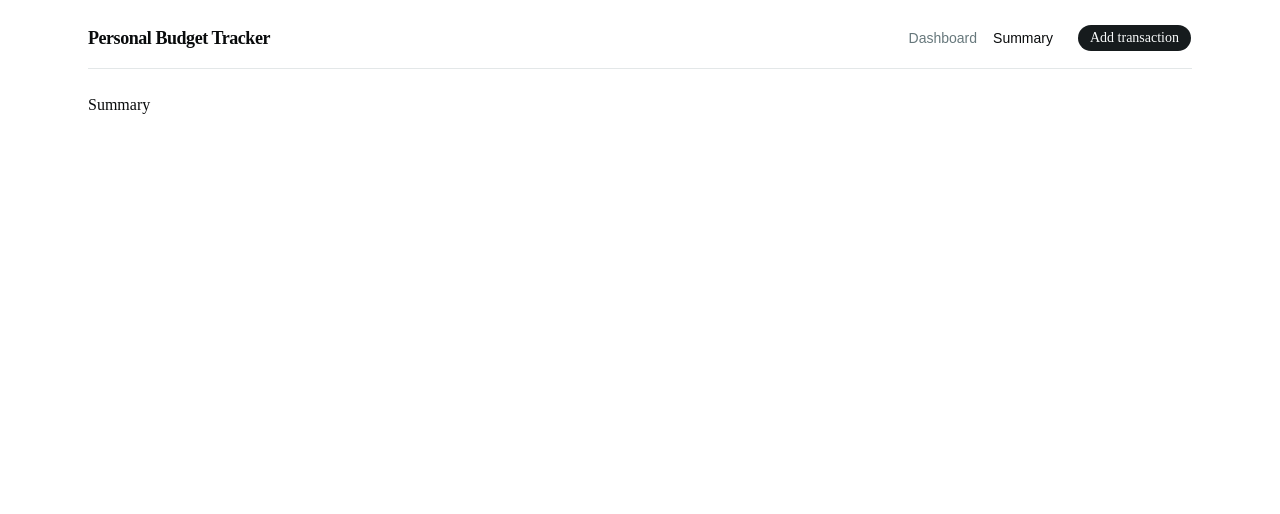
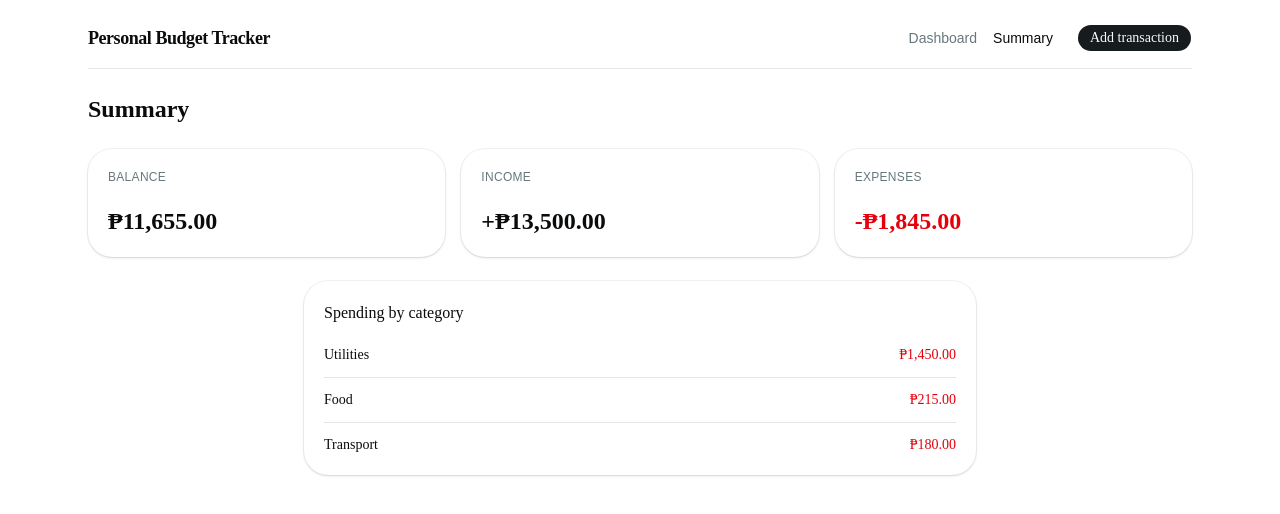
Before and after one commit to mrcv-dmg/midterm-project-webdvt, a React (Vite) app: page /summary in a window 1280 px wide. Shown: the top 514 px of the page. Built offline with nearby package versions, Linux system fonts and the light colour scheme.

Commit message:
added a function for transactionDetail, summary and transactionList

```diff
--- a/src/App.jsx
+++ b/src/App.jsx
@@ -19,6 +19,7 @@ function App(){
       <Route path = "/addTransaction" element={<AddTransaction />} />
       <Route path = "/transactionDetail" element={<TransactionDetail />} />
       <Route path = "/summary" element={<Summary />} />
+
     </Routes>
   </BrowserRouter>
   </TransactionProvider>
--- a/src/components/ui/summarycards.jsx
+++ b/src/components/ui/summarycards.jsx
@@ -1,5 +1,5 @@
-import { Card, CardHeader, CardTitle, CardContent } from "@/components/ui/card";
-import { useTransactions } from "@/context/transactionContext";
+import {Card, CardHeader, CardTitle, CardContent} from "@/components/ui/card";
+import {useTransactions} from "@/context/transactionContext";
 
 function formatPHP(amount) {
   return new Intl.NumberFormat("en-PH", {
--- a/src/components/ui/transactionlist.jsx
+++ b/src/components/ui/transactionlist.jsx
@@ -1,5 +1,6 @@
-import {Card, CardHeader, CardTitle, CardContent} from "@/components/ui/card";
-import {useTransactions} from "@/context/transactionContext";
+import { Link } from "react-router-dom";
+import { Card, CardHeader, CardTitle, CardContent } from "@/components/ui/card";
+import { useTransactions } from "@/context/TransactionContext";
 
 function formatPHP(amount) {
   return new Intl.NumberFormat("en-PH", {
@@ -27,7 +28,6 @@ export default function TransactionList() {
       <CardHeader>
         <CardTitle>Recent transactions</CardTitle>
       </CardHeader>
-
       <CardContent>
         {sorted.length === 0 ? (
           <p className="py-6 text-center text-sm text-muted-foreground">
@@ -36,9 +36,10 @@ export default function TransactionList() {
         ) : (
           <ul className="divide-y divide-border">
             {sorted.map((t) => (
-              <li
-                key={t.id}
-                className="flex items-center justify-between py-3 first:pt-0 last:pb-0"
+              <li key={t.id}>
+                <Link
+                  to={`/transactionDetail/${t.id}`}
+                  className="-mx-2 flex items-center justify-between rounded-2xl px-2 py-3 transition-colors hover:bg-muted"
                 >
                   <div>
                     <p className="font-medium">{t.description}</p>
@@ -56,6 +57,7 @@ export default function TransactionList() {
                     {t.type === "expense" ? "-" : "+"}
                     {formatPHP(t.amount)}
                   </p>
+                </Link>
               </li>
             ))}
           </ul>
--- a/src/pages/summary.jsx
+++ b/src/pages/summary.jsx
@@ -1,10 +1,62 @@
 import Navbar from "@/components/ui/navbar";
+import SummaryCards from "@/components/ui/summarycards";
+import {Card, CardHeader, CardTitle, CardContent} from "@/components/ui/card";
+import {useTransactions} from "@/context/TransactionContext";
+
+function formatPHP(amount) {
+  return new Intl.NumberFormat("en-PH", {
+    style: "currency",
+    currency: "PHP",
+  }).format(amount);
+}
 
 export default function Summary() {
+  const { transactions } = useTransactions();
+
+  const expensesByCategory = transactions
+    .filter((t) => t.type === "expense")
+    .reduce((totals, t) => {
+      totals[t.category] = (totals[t.category] || 0) + t.amount;
+      return totals;
+    }, {});
+
+  const categoryBreakdown = Object.entries(expensesByCategory).sort(
+    (a, b) => b[1] - a[1]
+  );
+
   return (
     <main className="container mx-auto max-w-6xl space-y-6 p-6">
       <Navbar />
-      <h1>Summary</h1>
+      <h1 className="font-heading text-2xl font-semibold">Summary</h1>
+
+      <SummaryCards />
+
+      <Card className="mx-auto max-w-2xl">
+        <CardHeader>
+          <CardTitle>Spending by category</CardTitle>
+        </CardHeader>
+        <CardContent>
+          {categoryBreakdown.length === 0 ? (
+            <p className="py-6 text-center text-sm text-muted-foreground">
+              No expenses logged yet.
+            </p>
+          ) : (
+            <ul className="divide-y divide-border">
+              {categoryBreakdown.map(([category, total]) => (
+                <li
+                  key={category}
+                  className="flex items-center justify-between py-3 first:pt-0 last:pb-0"
+                >
+                  <span className="font-medium">{category}</span>
+                  <span className="font-medium text-destructive">
+                    {formatPHP(total)}
+                  </span>
+                </li>
+              ))}
+            </ul>
+          )}
+        </CardContent>
+      </Card>
     </main>
-  )
+  );
 }
--- a/src/pages/transactionDetail.jsx
+++ b/src/pages/transactionDetail.jsx
@@ -1,3 +1,104 @@
+import {Link, useNavigate, useParams} from "react-router-dom";
+import Navbar from "@/components/ui/navbar";
+import {Button, buttonVariants} from "@/components/ui/button";
+import {
+  Card,
+  CardContent,
+  CardFooter,
+  CardHeader,
+  CardTitle,
+} from "@/components/ui/card";
+import { useTransactions } from "@/context/TransactionContext";
+
+function formatPHP(amount) {
+  return new Intl.NumberFormat("en-PH", {
+    style: "currency",
+    currency: "PHP",
+  }).format(amount);
+}
+
+function formatFullDate(dateString) {
+  return new Date(dateString).toLocaleDateString("en-PH", {
+    year: "numeric",
+    month: "long",
+    day: "numeric",
+  });
+}
+
 export default function TransactionDetail() {
-  return <h1>Transaction Detail</h1>;
+  const { id } = useParams();
+  const navigate = useNavigate();
+  const { getTransaction, deleteTransaction } = useTransactions();
+  const transaction = getTransaction(id);
+
+  function handleDelete() {
+    deleteTransaction(id);
+    navigate("/");
+  }
+
+  return (
+    <main className="container mx-auto max-w-6xl space-y-6 p-6">
+      <Navbar />
+
+      {!transaction ? (
+        <Card className="mx-auto max-w-xl">
+          <CardContent className="space-y-4 py-6 text-center">
+            <p className="text-sm text-muted-foreground">
+              This transaction doesn't exist, or it may have already been deleted.
+            </p>
+            <Link to="/" className={buttonVariants({ variant: "outline", size: "sm" })}>
+              Back to dashboard
+            </Link>
+          </CardContent>
+        </Card>
+      ) : (
+        <Card className="mx-auto max-w-xl">
+          <CardHeader>
+            <CardTitle className="font-heading text-xl">
+              {transaction.description}
+            </CardTitle>
+          </CardHeader>
+          <CardContent className="space-y-3">
+            <div className="flex items-center justify-between">
+              <span className="text-sm text-muted-foreground">Amount</span>
+              <span
+                className={
+                  transaction.type === "expense"
+                    ? "font-heading text-xl font-semibold text-destructive"
+                    : "font-heading text-xl font-semibold"
+                }
+              >
+                {transaction.type === "expense" ? "-" : "+"}
+                {formatPHP(transaction.amount)}
+              </span>
+            </div>
+            <div className="flex items-center justify-between">
+              <span className="text-sm text-muted-foreground">Category</span>
+              <span className="text-sm font-medium">{transaction.category}</span>
+            </div>
+            <div className="flex items-center justify-between">
+              <span className="text-sm text-muted-foreground">Date</span>
+              <span className="text-sm font-medium">
+                {formatFullDate(transaction.date)}
+              </span>
+            </div>
+            <div className="flex items-center justify-between">
+              <span className="text-sm text-muted-foreground">Type</span>
+              <span className="text-sm font-medium capitalize">
+                {transaction.type}
+              </span>
+            </div>
+          </CardContent>
+          <CardFooter className="justify-between gap-3">
+            <Link to="/" className={buttonVariants({ variant: "outline", size: "sm" })}>
+              Back
+            </Link>
+            <Button variant="destructive" size="sm" onClick={handleDelete}>
+              Delete transaction
+            </Button>
+          </CardFooter>
+        </Card>
+      )}
+    </main>
+  );
 }
```
Lines whose indentation alone changed are shown as unchanged.
